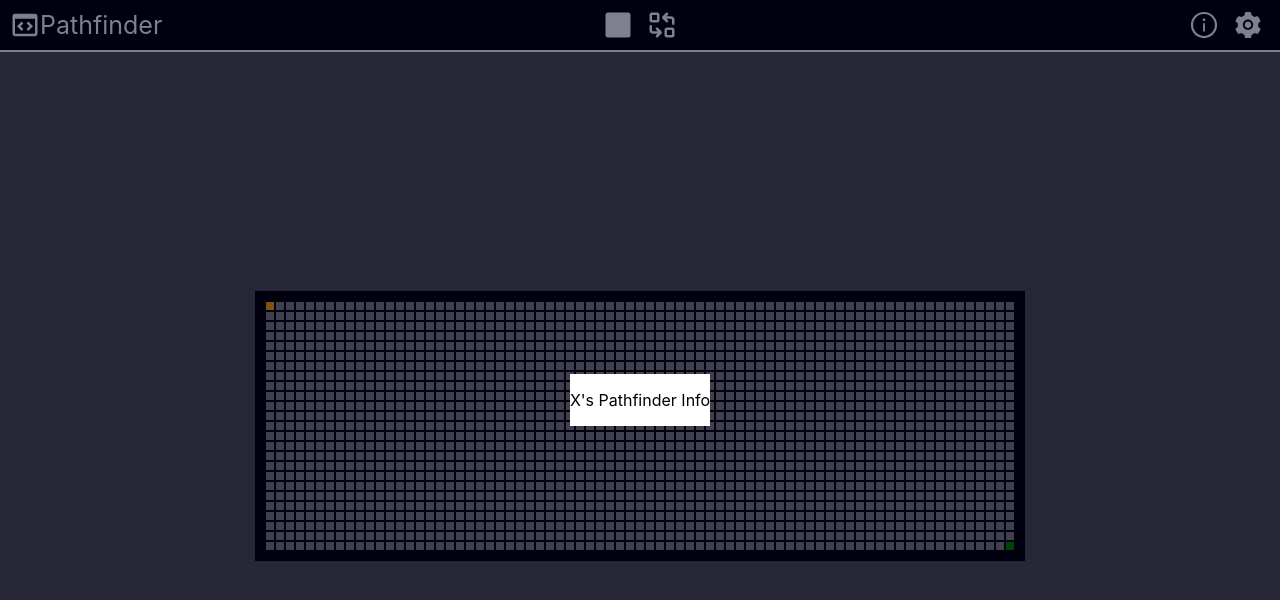
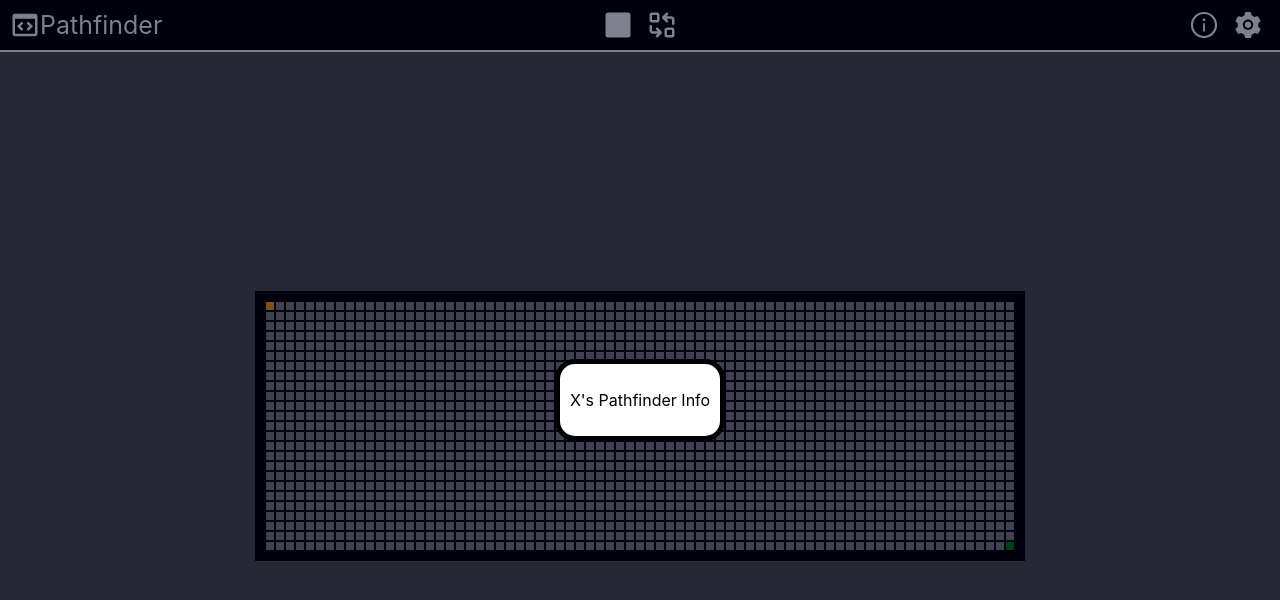
Before and after one commit to peoplestealusernames/pathfinder, a React (Create React App) app: page / in a window 1280 px wide. Shown: the top 600 px of the page. Built offline with nearby package versions, Linux system fonts and the light colour scheme.

Commit message:
Better styling on info and settings tab

```diff
--- a/src/components/InfoMenu.tsx
+++ b/src/components/InfoMenu.tsx
@@ -2,8 +2,12 @@ export function InfoMenu() {
     //TODO: make name
     return (
         <div style={{
+            display: "flex",
             backgroundColor: "white",
+            padding: "10px",
             color: "black",
+            borderRadius: "20px",
+            border: "5px solid black",
         }}>
             <p>
                 X's Pathfinder
--- a/src/components/SettingsMenu.tsx
+++ b/src/components/SettingsMenu.tsx
@@ -2,11 +2,14 @@ export function SettingsMenu() {
     //TODO: make name
     return (
         <div style={{
+            display: "flex",
             backgroundColor: "white",
+            padding: "10px",
             color: "black",
+            borderRadius: "20px",
+            border: "5px solid black",
         }}>
             <p>
-                X's Pathfinder
                 Settings
             </p>
         </div>
```
